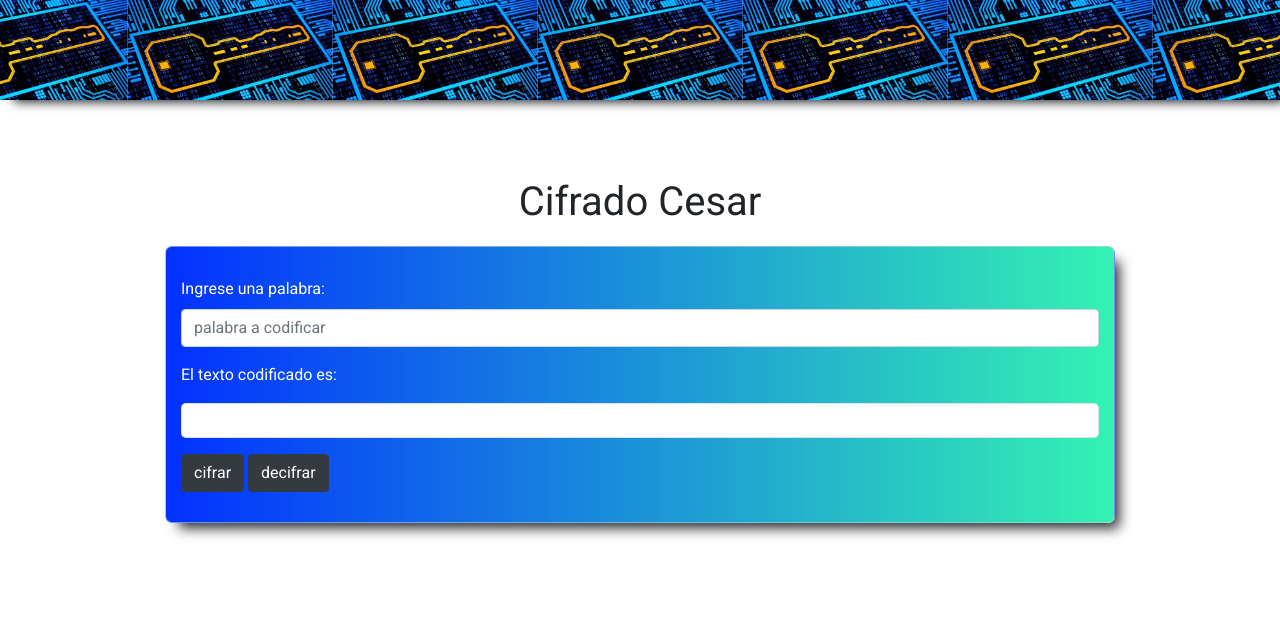
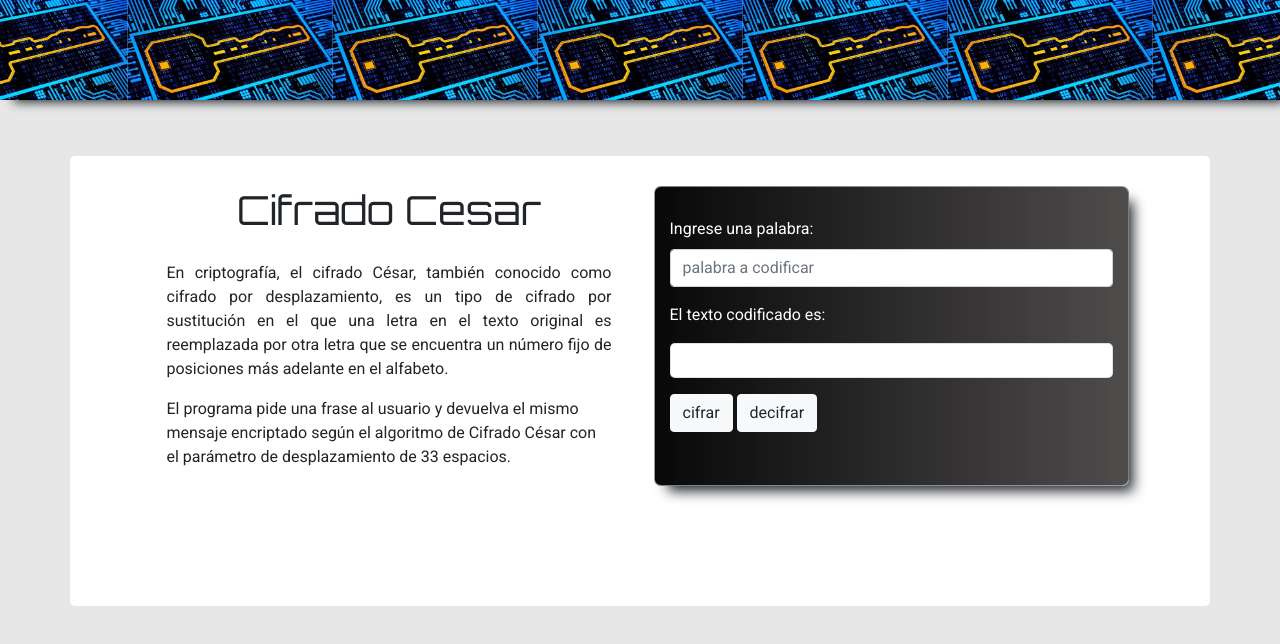
Before and after one commit to Eliza29/caesar-cipher-es6, a plain HTML site: page index.html in a window 1280 px wide. Drawn offline with nearby package versions, Linux system fonts and the light colour scheme.

Commit message:
modificaciones formato

```diff
--- a/css/main.css
+++ b/css/main.css
@@ -7,19 +7,31 @@
 }
 body{
     font-family: 'Roboto', sans-serif;
+    background-color: rgb(231, 231, 231);
 }
 .box-container{
-    margin-top: 7%;
+    margin-top: 5%;
+    height: 450px;
+    padding-top: 30px;
+    background-color: white;
+    border-radius:5px;
 }
 h1{
-    margin-bottom: 20px;
+    margin-bottom: 27px;
+    font-family: 'Orbitron', sans-serif;
 }
+.main-text{
+
+    margin-right: 27px;
+}
+
 form{
     border: 1px solid rgba(194, 208, 224, 0.596);
     border-radius: 7px;
     padding: 30px;
-    background: linear-gradient(to right, rgb(3, 49, 255) , rgba(28, 241, 170, 0.897));
+    background: linear-gradient(to right, rgb(8, 8, 8) , rgba(70, 67, 67, 0.952));
     box-shadow: 9px 10px 13px -5px;
+    height: 300px;
 }
 .box-text{
     border:1px solid rgba(194, 208, 224, 0.596);
--- a/index.html
+++ b/index.html
@@ -7,7 +7,7 @@
   <title>Cifrado Cesar</title>
   <link rel="stylesheet" href="https://maxcdn.bootstrapcdn.com/bootstrap/4.0.0/css/bootstrap.min.css" integrity="sha384-Gn5384xqQ1aoWXA+058RXPxPg6fy4IWvTNh0E263XmFcJlSAwiGgFAW/dAiS6JXm"
     crossorigin="anonymous">
-    <link href="https://fonts.googleapis.com/css?family=Lato|Open+Sans:400,600|Roboto" rel="stylesheet">
+  <link href="https://fonts.googleapis.com/css?family=Open+Sans|Orbitron|Roboto" rel="stylesheet">
   <link rel="stylesheet" href="css/main.css">
 </head>
 
@@ -15,23 +15,27 @@
   <div class="image"></div>
   <div class="container">
     <div class="row justify-content-center box-container">
-      <h1 class="text-center">Cifrado Cesar</h1>
-      <form class="col-sm-10">
-          <div class="form-group">
-              <label for="formGrouInput"class="text-white">Ingrese una palabra:</label>
-              <input type="text" class="form-control" id="formGroupInput" placeholder="palabra a codificar">
-            </div>
+      <div class="col-sm-5 main-text">
+        <h1 class="text-center">Cifrado Cesar</h1>
+        <p class="text-justify">En criptografía, el cifrado César, también conocido como cifrado por desplazamiento, es un tipo de cifrado por sustitución
+          en el que una letra en el texto original es reemplazada por otra letra que se encuentra un número fijo de posiciones
+          más adelante en el alfabeto. </p>
+        <p>El programa pide una frase al usuario y devuelva el mismo mensaje encriptado según el algoritmo de Cifrado César
+           con el parámetro de desplazamiento de 33 espacios.</p>
+      </div>
+      <form class="col-sm-5">
+        <div class="form-group">
+          <label for="formGrouInput" class="text-white">Ingrese una palabra:</label>
+          <input type="text" class="form-control" id="formGroupInput" placeholder="palabra a codificar">
+        </div>
         <div class="form-group">
           <p class="text-white">El texto codificado es:</p>
           <div class="box-text">
             <p id="cipherText"></p>
           </div>
-          <!-- <label for="exampleFormControlTextarea1">Example textarea</label>
-          <textarea class="form-control" id="exampleFormControlTextarea1" rows="3"></textarea> -->
         </div>
-        <button type="button" class="btn btn-dark" id="btn-cipher">cifrar</button>
-        <button type="button" class="btn btn-dark" id="btn-decipher">decifrar</button>
-
+        <button type="button" class="btn btn-light" id="btn-cipher">cifrar</button>
+        <button type="button" class="btn btn-light" id="btn-decipher">decifrar</button>
       </form>
     </div>
   </div>
```
